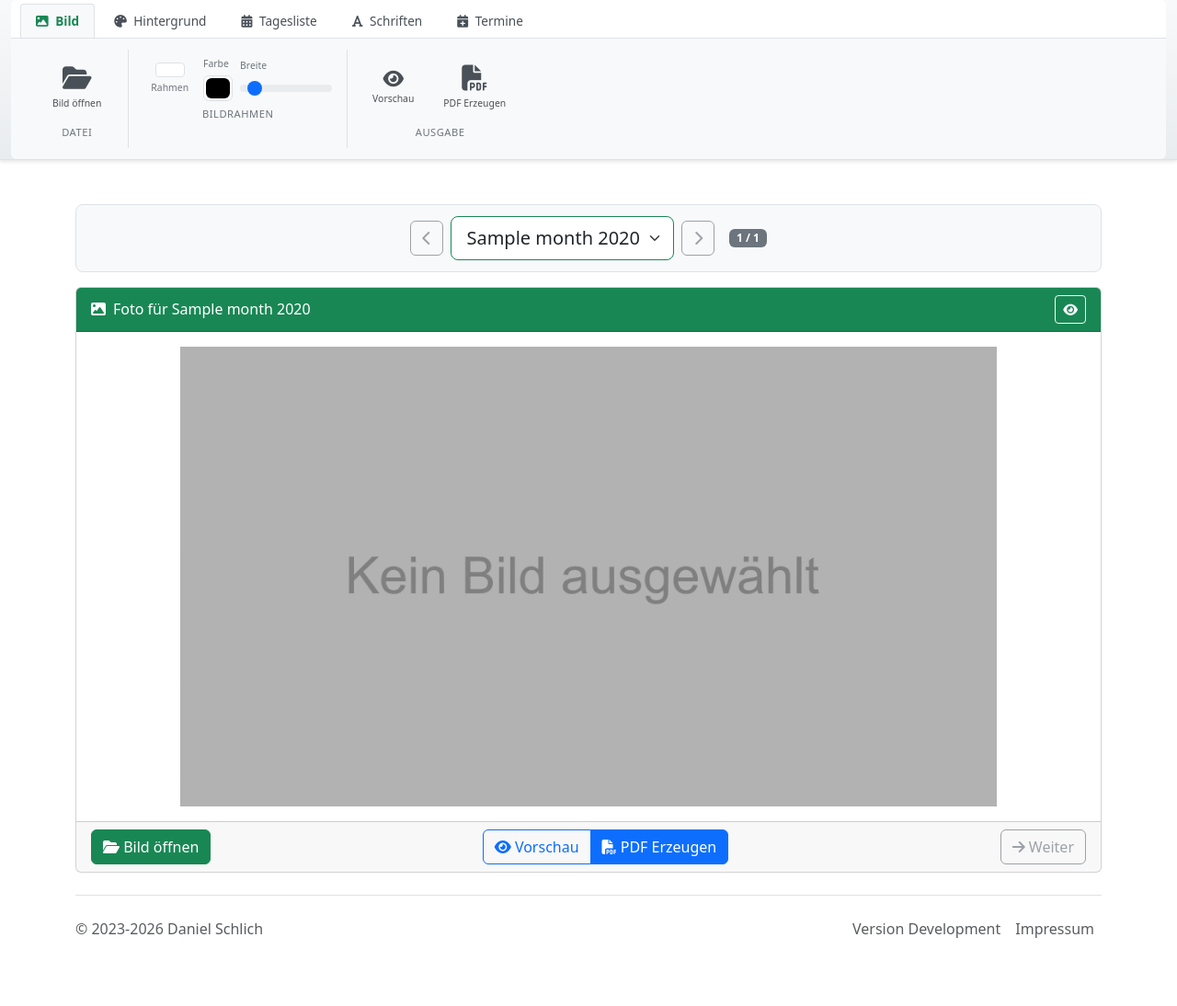
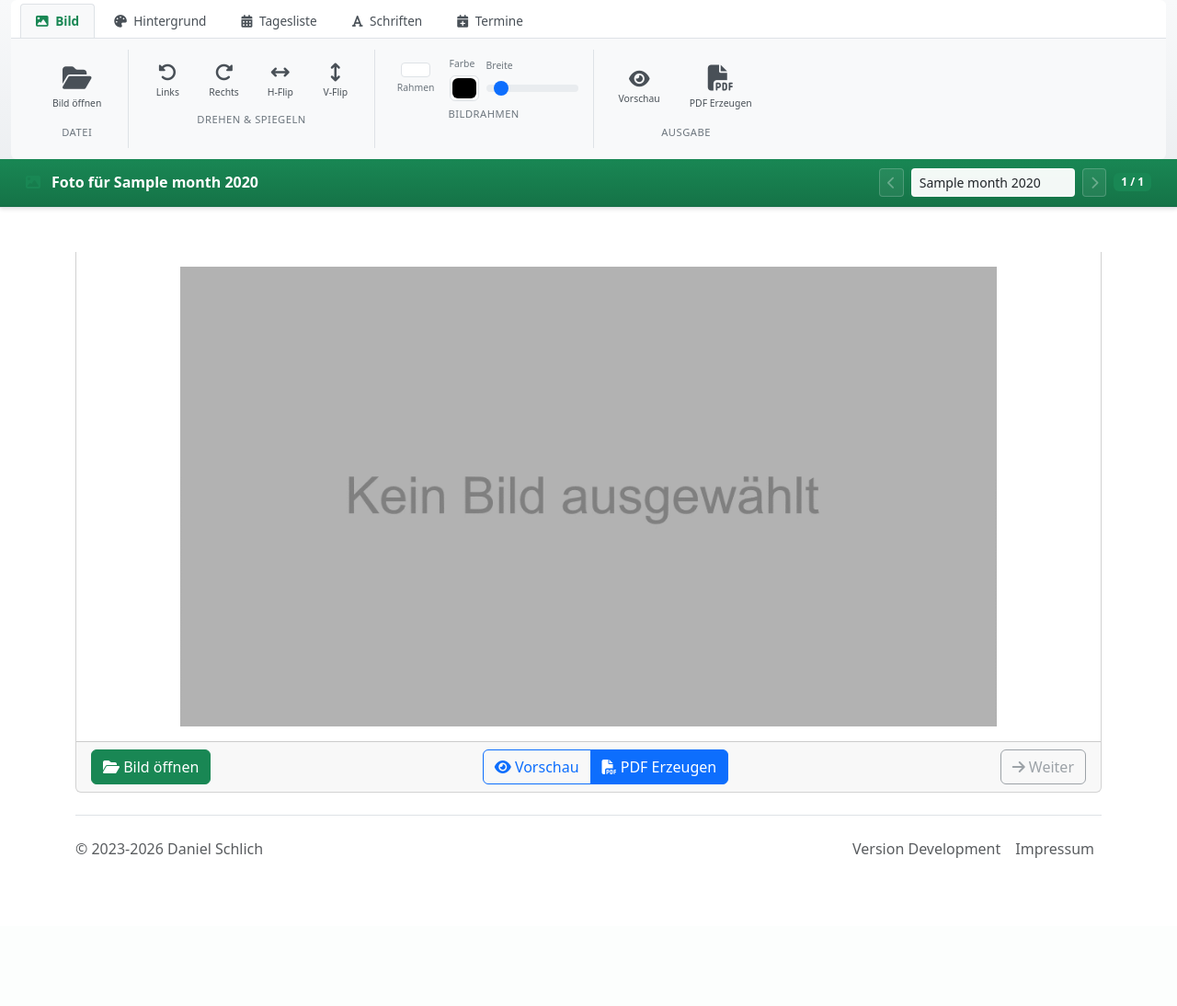
Before and after one commit to dpmpc/calendaronline, a Django app: template web/creator/templates/creator/months.html in a window 1280 px wide. Shown: the part 56-1150 px from the top of the page at 92% size. After the commit the page ends 989 px from the top, so only its background shows below. Run offline with Django 4.2, Linux system fonts and the light colour scheme; the template is opened without the code that fills it: most values are stand-ins (such as "Sample title", 1, 10 or a date in 2020); some libraries are stand-ins or nearby versions.

Commit message:
Combine month selector with ribbon bar and add rotate/flip buttons
Co-authored-by: dpmpc <145990621+dpmpc@users.noreply.github.com>

```diff
--- a/web/creator/static/ribbon.css
+++ b/web/creator/static/ribbon.css
@@ -377,6 +377,58 @@
     padding: 12px 16px;
 }
 
+/* Integrated Month Selector (under ribbon) */
+.month-selector-bar-wrapper {
+    background: linear-gradient(180deg, #198754 0%, #157347 100%);
+    border-bottom: 1px solid #146c43;
+}
+
+.month-selector-integrated {
+    padding: 10px 16px;
+    color: white;
+}
+
+.month-selector-integrated .month-title {
+    font-weight: 600;
+    font-size: 1rem;
+}
+
+.month-selector-integrated .btn-outline-secondary {
+    color: white;
+    border-color: rgba(255, 255, 255, 0.5);
+    background: rgba(255, 255, 255, 0.1);
+}
+
+.month-selector-integrated .btn-outline-secondary:hover {
+    background: rgba(255, 255, 255, 0.2);
+    border-color: white;
+}
+
+.month-selector-integrated .btn-outline-secondary:disabled {
+    color: rgba(255, 255, 255, 0.5);
+    border-color: rgba(255, 255, 255, 0.3);
+}
+
+.month-dropdown-compact {
+    width: auto;
+    min-width: 150px;
+    font-weight: 500;
+    background: rgba(255, 255, 255, 0.95);
+    border-color: rgba(255, 255, 255, 0.5);
+}
+
+.month-dropdown-compact:focus {
+    border-color: white;
+    box-shadow: 0 0 0 0.25rem rgba(255, 255, 255, 0.25);
+}
+
+/* Image editor card without top border (connects to month selector) */
+.image-editor-card {
+    border-top-left-radius: 0;
+    border-top-right-radius: 0;
+    border-top: none;
+}
+
 .month-dropdown-wrapper {
     min-width: 200px;
 }
--- a/web/creator/templates/creator/months.html
+++ b/web/creator/templates/creator/months.html
@@ -58,6 +58,27 @@
                 </button>
               </div>
               <span class="ribbon-group-label">Datei</span>
+            </div>
+            <div class="ribbon-group">
+              <div class="ribbon-group-content">
+                <button type="button" class="ribbon-btn" title="Nach links drehen" onclick="rotateCurrentImage(-90)">
+                  <span class="fa fa-rotate-left"></span>
+                  <span class="ribbon-btn-label">Links</span>
+                </button>
+                <button type="button" class="ribbon-btn" title="Nach rechts drehen" onclick="rotateCurrentImage(90)">
+                  <span class="fa fa-rotate-right"></span>
+                  <span class="ribbon-btn-label">Rechts</span>
+                </button>
+                <button type="button" class="ribbon-btn" title="Horizontal spiegeln" onclick="flipCurrentImage('horizontal')">
+                  <span class="fa fa-arrows-left-right"></span>
+                  <span class="ribbon-btn-label">H-Flip</span>
+                </button>
+                <button type="button" class="ribbon-btn" title="Vertikal spiegeln" onclick="flipCurrentImage('vertical')">
+                  <span class="fa fa-arrows-up-down"></span>
+                  <span class="ribbon-btn-label">V-Flip</span>
+                </button>
+              </div>
+              <span class="ribbon-group-label">Drehen & Spiegeln</span>
             </div>
             <div class="ribbon-group">
               <div class="ribbon-group-content">
@@ -255,6 +276,33 @@
       </div>
     </div>
   </div>
+  <!-- Month Selector Bar - Directly under ribbon content -->
+  <div class="month-selector-bar-wrapper">
+    <div class="container-fluid">
+      <div class="month-selector-integrated">
+        <div class="d-flex align-items-center justify-content-between">
+          <div class="d-flex align-items-center gap-2">
+            <span class="fa fa-image text-success me-1"></span>
+            <span class="month-title" id="currentMonthTitle">Foto für {{ months.0.name }} {{ months.0.date|date:"Y" }}</span>
+          </div>
+          <div class="d-flex align-items-center gap-2">
+            <button type="button" class="btn btn-sm btn-outline-secondary" id="prevMonthBtn" onclick="navigateMonth(-1)" title="Vorheriger Monat">
+              <span class="fa fa-chevron-left"></span>
+            </button>
+            <select class="form-select form-select-sm month-dropdown-compact" id="monthSelector" onchange="selectMonth(this.value)">
+              {% for month in months %}
+                <option value="{{ month.id }}"{% if forloop.first %} selected{% endif %}>{{ month.name }} {{ month.date|date:"Y" }}</option>
+              {% endfor %}
+            </select>
+            <button type="button" class="btn btn-sm btn-outline-secondary" id="nextMonthBtn" onclick="navigateMonth(1)" title="Nächster Monat">
+              <span class="fa fa-chevron-right"></span>
+            </button>
+            <span class="badge bg-success" id="monthCounter">1 / {{ months|length }}</span>
+          </div>
+        </div>
+      </div>
+    </div>
+  </div>
 </div>
 {% endblock %}
 
@@ -265,29 +313,6 @@
   <input type="hidden" name="ids" value="{% for month in months %}{{month.id}},{% endfor %}" />
   <input type="hidden" name="lenght" value="{{ months|length }}" />
   <input type="hidden" name="save_project" value="0" />
-
-  <!-- Optimized Month Selector: Dropdown with Prev/Next buttons -->
-  <div class="month-selector-bar mb-3">
-    <div class="d-flex align-items-center justify-content-center gap-2">
-      <button type="button" class="btn btn-outline-secondary" id="prevMonthBtn" onclick="navigateMonth(-1)" title="Vorheriger Monat">
-        <span class="fa fa-chevron-left"></span>
-      </button>
-
-      <div class="month-dropdown-wrapper">
-        <select class="form-select form-select-lg month-dropdown" id="monthSelector" onchange="selectMonth(this.value)">
-          {% for month in months %}
-            <option value="{{ month.id }}"{% if forloop.first %} selected{% endif %}>{{ month.name }} {{ month.date|date:"Y" }}</option>
-          {% endfor %}
-        </select>
-      </div>
-
-      <button type="button" class="btn btn-outline-secondary" id="nextMonthBtn" onclick="navigateMonth(1)" title="Nächster Monat">
-        <span class="fa fa-chevron-right"></span>
-      </button>
-
-      <span class="badge bg-secondary ms-2" id="monthCounter">1 / {{ months|length }}</span>
-    </div>
-  </div>
 
   <!-- Month Content Panels -->
   <div id="monthPanelsContent">
@@ -329,15 +354,7 @@
         {% endif %}
 
         <!-- Image Editor Card -->
-        <div class="card">
-          <div class="card-header bg-success text-white d-flex justify-content-between align-items-center">
-            <span><span class="fa fa-image me-2"></span>Foto für {{ month.name }} {{ month.date|date:"Y" }}</span>
-            <div class="btn-group btn-group-sm">
-              <button type="button" class="btn btn-outline-light" title="Vorschau anzeigen" onclick="showPreviewModal()">
-                <span class="fa fa-eye"></span>
-              </button>
-            </div>
-          </div>
+        <div class="card image-editor-card">
           <div class="card-body text-center p-3">
             <img id="image-preview-{{ month.id }}" src="{% static 'images/no_image_16x9.png' %}" alt="Vorschau" class="img-fluid" style="max-height:500px" data-aspect-ratio="{{ month.image_aspect_ratio }}">
           </div>
@@ -482,6 +499,13 @@ function updateMonthNavigation() {
   document.getElementById('prevMonthBtn').disabled = (currentMonthIndex === 0);
   document.getElementById('nextMonthBtn').disabled = (currentMonthIndex === months.length - 1);
   document.getElementById('monthCounter').textContent = (currentMonthIndex + 1) + ' / ' + months.length;
+
+  // Update month title in the selector bar
+  var selector = document.getElementById('monthSelector');
+  var selectedOption = selector.options[selector.selectedIndex];
+  if (selectedOption) {
+    document.getElementById('currentMonthTitle').textContent = 'Foto für ' + selectedOption.text;
+  }
 }
 
 // Sync ribbon controls from month's hidden fields
@@ -556,6 +580,31 @@ function selectImageForCurrentMonth() {
   var img = document.getElementById('image-preview-' + monthId);
   var aspectRatio = img ? img.getAttribute('data-aspect-ratio') : '1.5';
   selectImage(monthId, aspectRatio);
+}
+
+// Rotate image for current month
+function rotateCurrentImage(degrees) {
+  var monthId = getCurrentMonthId();
+  if (cropper[monthId]) {
+    cropper[monthId].rotate(degrees);
+  }
+}
+
+// Flip image for current month
+var flipScaleX = {};
+var flipScaleY = {};
+
+function flipCurrentImage(direction) {
+  var monthId = getCurrentMonthId();
+  if (cropper[monthId]) {
+    if (direction === 'horizontal') {
+      flipScaleX[monthId] = flipScaleX[monthId] === -1 ? 1 : -1;
+      cropper[monthId].scaleX(flipScaleX[monthId]);
+    } else if (direction === 'vertical') {
+      flipScaleY[monthId] = flipScaleY[monthId] === -1 ? 1 : -1;
+      cropper[monthId].scaleY(flipScaleY[monthId]);
+    }
+  }
 }
 
 function addEventForCurrentMonth() {
```
